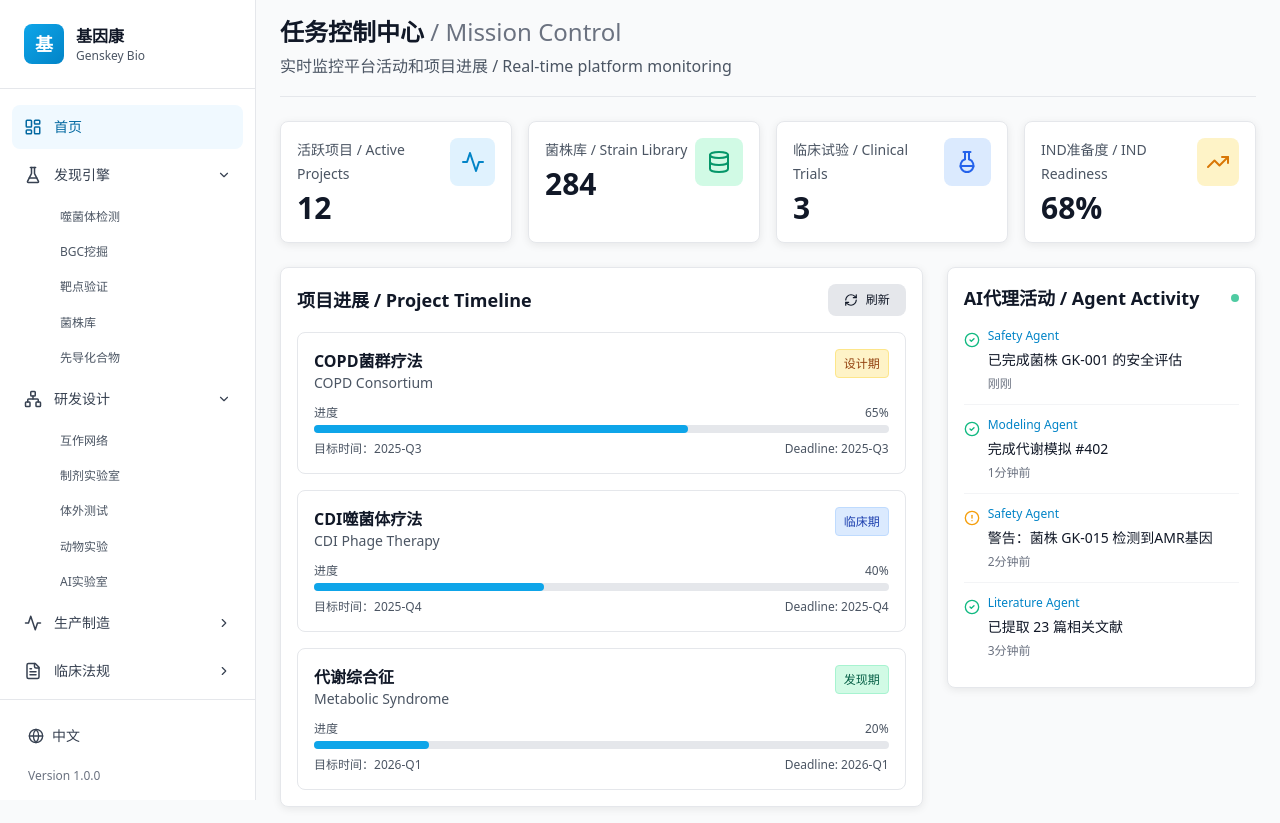
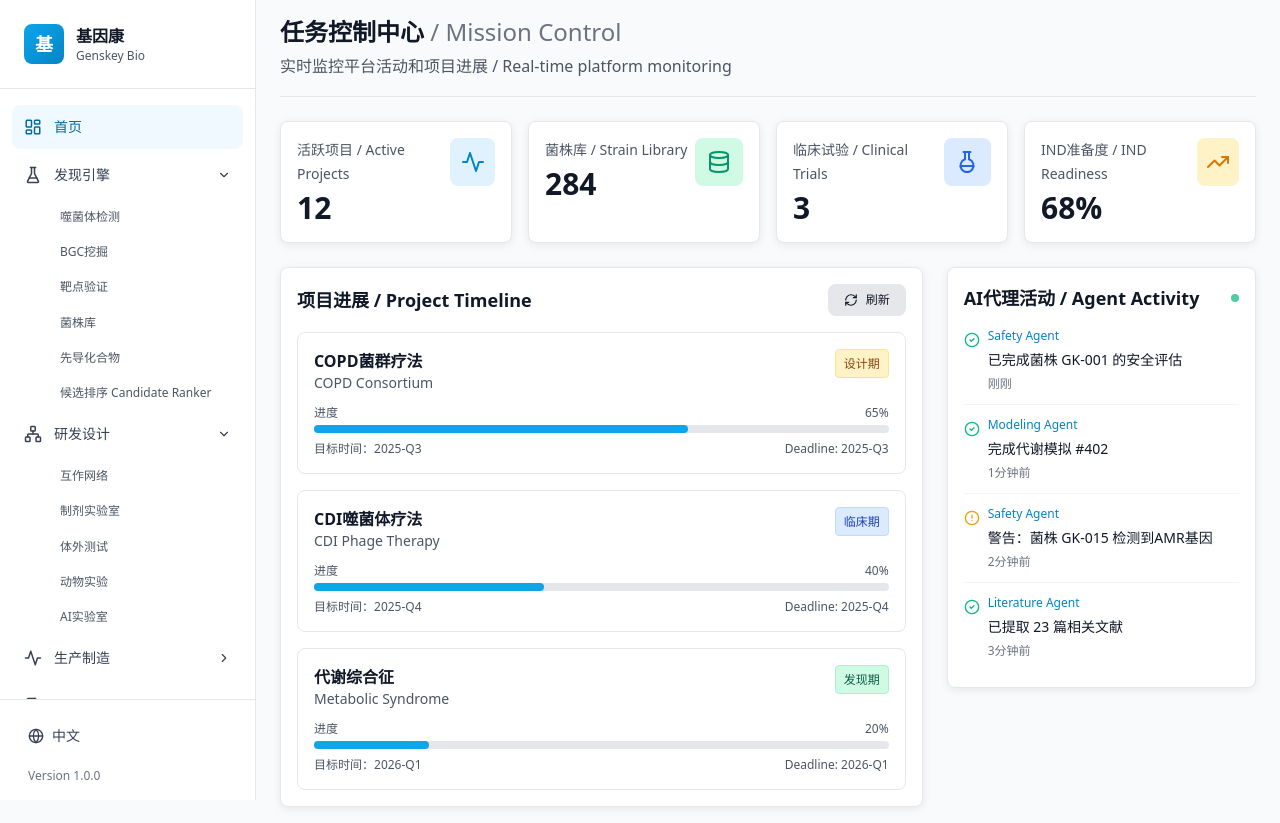
Before and after one commit to SyncPort-ai/genskey-antigravity, a React (Vite) app in the folder frontend/: page /dashboard in a window 1280 px wide. Built offline with nearby package versions, Linux system fonts and the light colour scheme.

Commit message:
feat: add Candidate Ranker to navigation menu

```diff
--- a/frontend/src/components/Navigation.jsx
+++ b/frontend/src/components/Navigation.jsx
@@ -37,7 +37,8 @@ const Navigation = ({ onLanguageToggle, currentLang }) => {
                 { label: t('nav.discovery_bgc'), path: '/discovery/bgc' },
                 { label: t('nav.discovery_targets'), path: '/discovery/targets' },
                 { label: t('nav.discovery_library'), path: '/discovery/library' },
-                { label: t('nav.discovery_hit_to_lead'), path: '/discovery/hit-to-lead' }
+                { label: t('nav.discovery_hit_to_lead'), path: '/discovery/hit-to-lead' },
+                { label: '候选排序 Candidate Ranker', path: '/discovery/candidate-ranker' }
             ]
         },
         {
```
